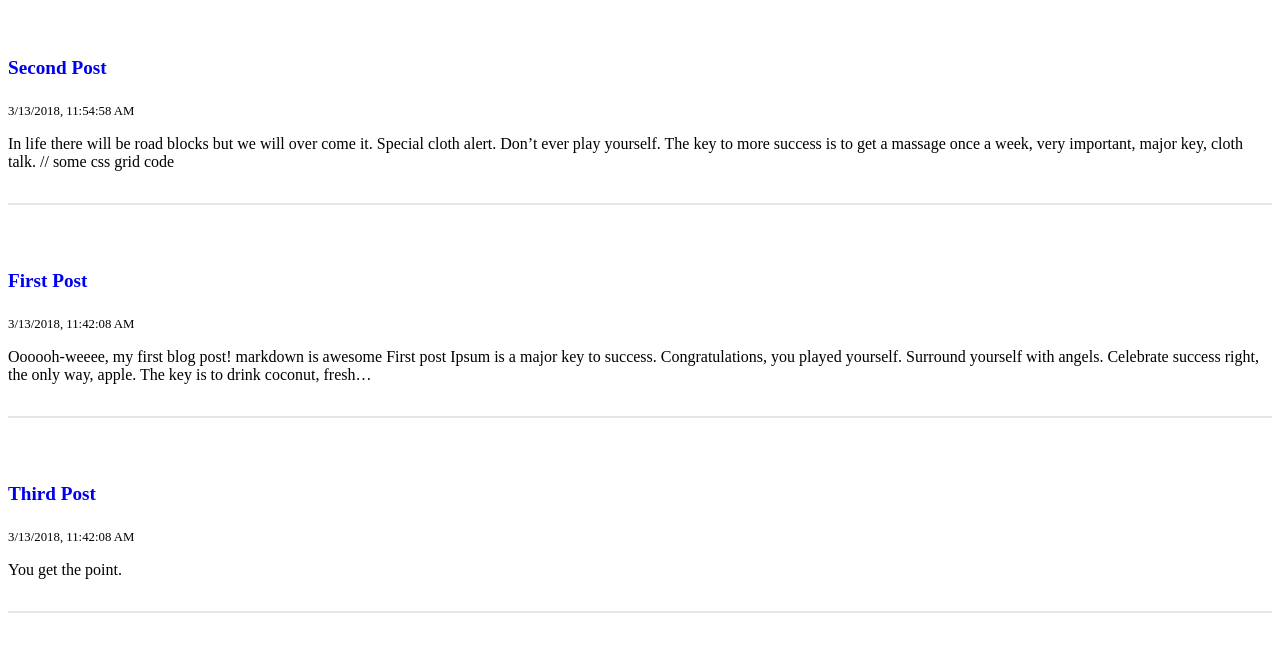
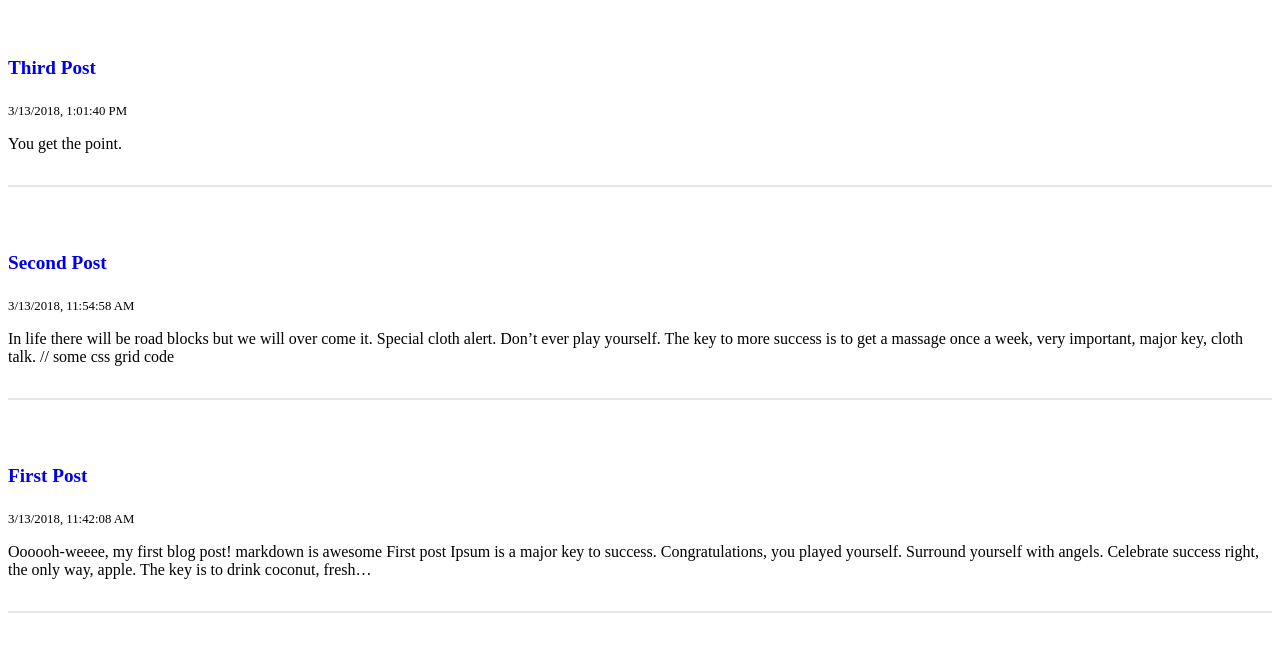
Before and after one commit to t-lock/codestack-blog, a Gatsby site: page / in a window 1280 px wide. Built offline with nearby package versions, Linux system fonts and the light colour scheme; Gatsby itself is replaced by a stand-in of ours.

Commit message:
Update timestamp on post 3

```diff
--- a/src/pages/2018-03-15-third-post/index.md
+++ b/src/pages/2018-03-15-third-post/index.md
@@ -1,6 +1,6 @@
 ---
 path: "/point-taken"
-date: "3/13/2018, 11:42:08 AM"
+date: "3/13/2018, 1:01:40 PM"
 title: "Third Post"
 ---
 You get the point.
```
